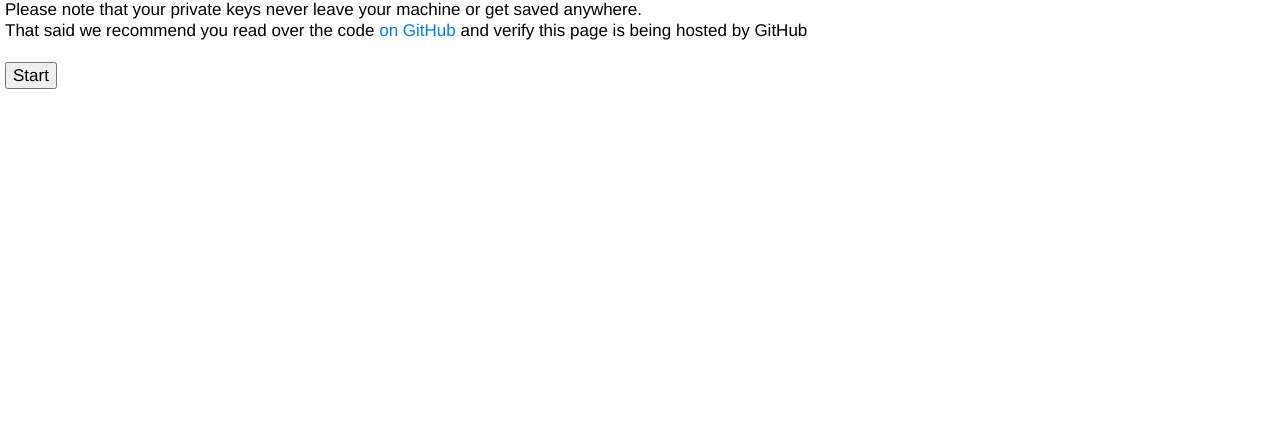
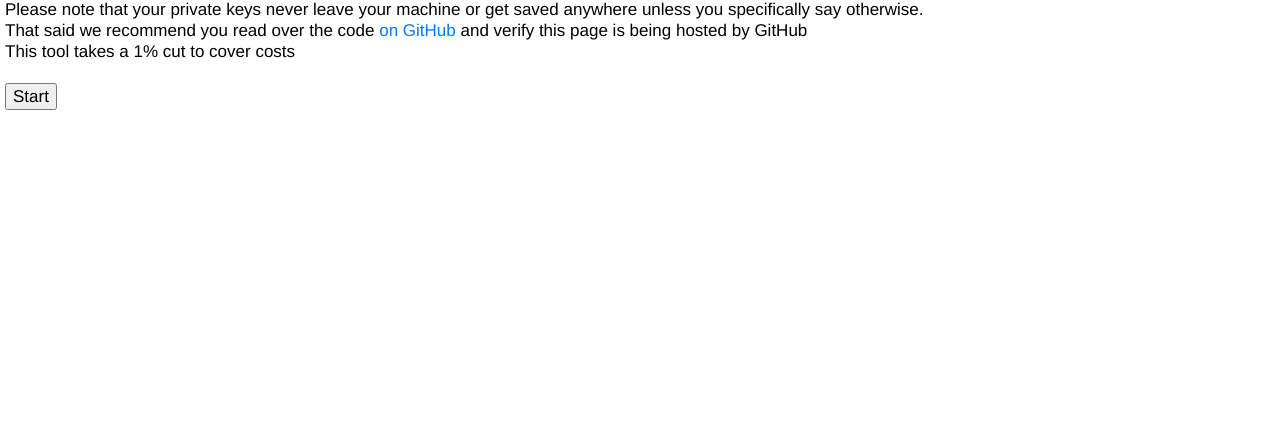
Before and after one commit to digiassetX/digisweep, a website built with webpack: page browser/dist/index.html in a window 1280 px wide. Shown: the part 353-800 px from the top of the page. Built offline with nearby package versions, Linux system fonts and the light colour scheme.

Commit message:
fixed intro description

```diff
--- a/browser/dist/index.html
+++ b/browser/dist/index.html
@@ -15,8 +15,9 @@
     </header>
     <div id="intro_page" class="page">
         <img id="logo" src="logo.svg"><br>
-        Please note that your private keys never leave your machine or get saved anywhere.<br>
-        That said we recommend you read over the code <a href="https://github.com/mctrivia/DigiSweep">on GitHub</a> and verify this page is being hosted by GitHub<br><br>
+        Please note that your private keys never leave your machine or get saved anywhere unless you specifically say otherwise.<br>
+        That said we recommend you read over the code <a href="https://github.com/digiassetX/digisweep">on GitHub</a> and verify this page is being hosted by GitHub<br>
+		This tool takes a 1% cut to cover costs<br>&nbsp;<br>
         <button id="start">Start</button>
     </div>
     <div id="start_page" class="page">
```
